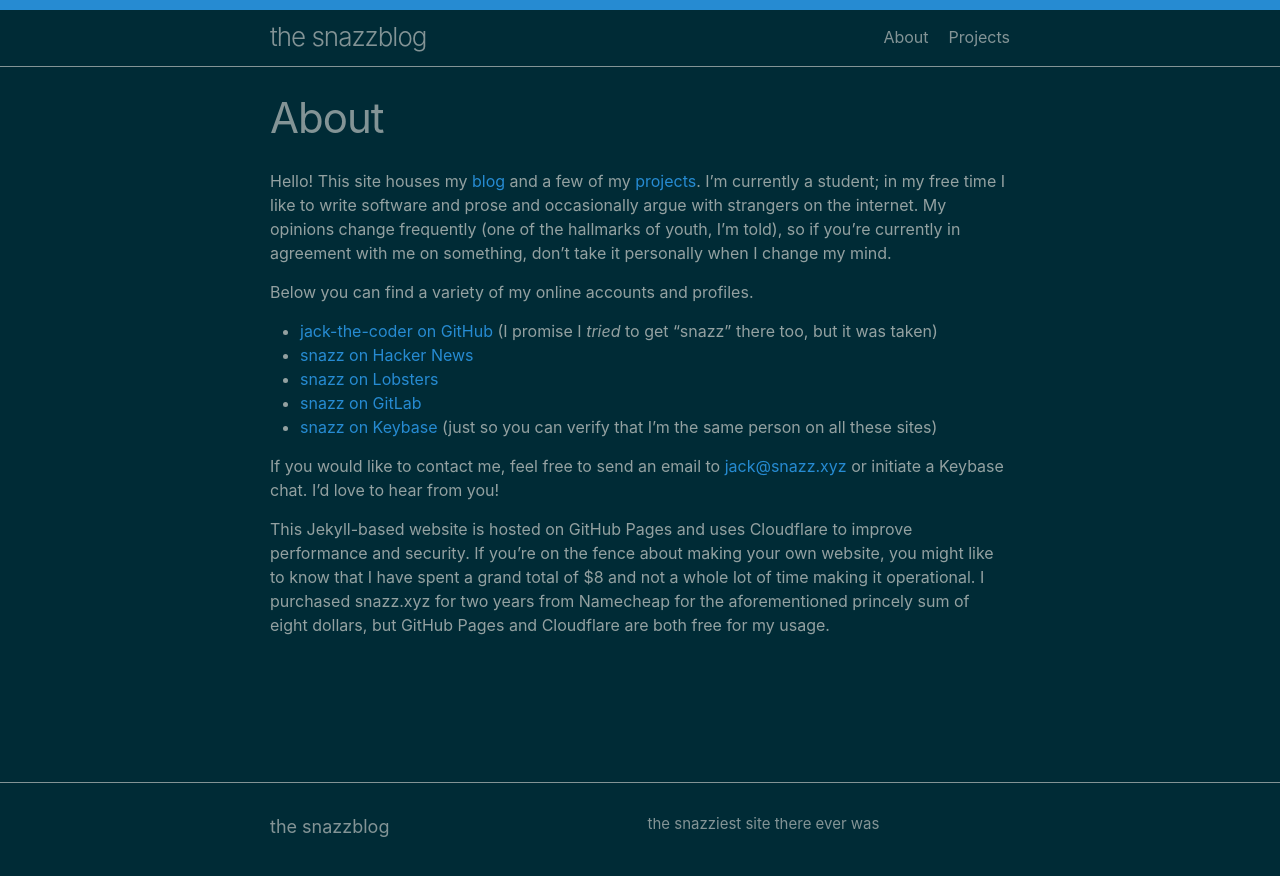
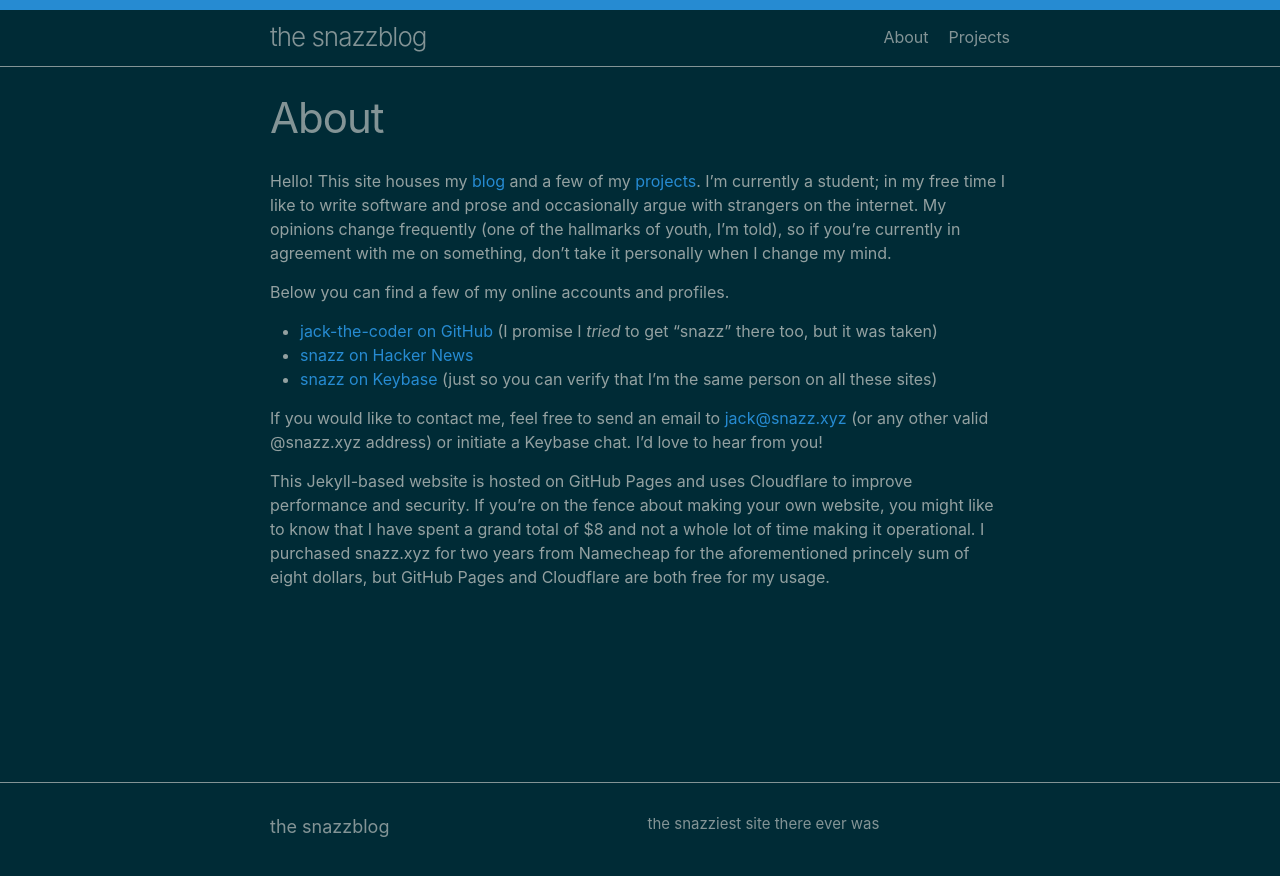
Before and after one commit to jack-the-coder/oldsite, a Jekyll site: the page built from about.md, in a window 1280 px wide. Shown: the top 876 px of the page. Built offline with Jekyll 4.4.1, drawn with Linux system fonts in a browser that asks for light colours.

Commit message:
clean up profile links

```diff
--- a/about.md
+++ b/about.md
@@ -6,14 +6,12 @@ permalink: /about/
 
 Hello! This site houses my [blog](https://www.snazz.xyz/) and a few of my [projects](https://www.snazz.xyz/projects/). I'm currently a student; in my free time I like to write software and prose and occasionally argue with strangers on the internet. My opinions change frequently (one of the hallmarks of youth, I'm told), so if you're currently in agreement with me on something, don't take it personally when I change my mind.
 
-Below you can find a variety of my online accounts and profiles.
+Below you can find a few of my online accounts and profiles.
 
 - [jack-the-coder on GitHub](https://github.com/jack-the-coder) (I promise I *tried* to get "snazz" there too, but it was taken)
-- [snazz on Hacker News](https://news.ycombinator.com/user?id=snazz)
-- [snazz on Lobsters](https://lobste.rs/u/snazz)
-- [snazz on GitLab](https://gitlab.com/snazz)
+- [snazz on Hacker News](https://news.ycombinator.com/user?id=snazz) <!-- - [snazz on Lobsters](https://lobste.rs/u/snazz) - [snazz on GitLab](https://gitlab.com/snazz)-->
 - [snazz on Keybase](https://keybase.io/snazz) (just so you can verify that I'm the same person on all these sites)
 
-If you would like to contact me, feel free to send an email to [jack@snazz.xyz](mailto:jack@snazz.xyz) or initiate a Keybase chat. I'd love to hear from you!
+If you would like to contact me, feel free to send an email to [jack@snazz.xyz](mailto:jack@snazz.xyz) (or any other valid @snazz.xyz address) or initiate a Keybase chat. I'd love to hear from you!
 
 This Jekyll-based website is hosted on GitHub Pages and uses Cloudflare to improve performance and security. If you're on the fence about making your own website, you might like to know that I have spent a grand total of $8 and not a whole lot of time making it operational. I purchased snazz.xyz for two years from Namecheap for the aforementioned princely sum of eight dollars, but GitHub Pages and Cloudflare are both free for my usage.
```
